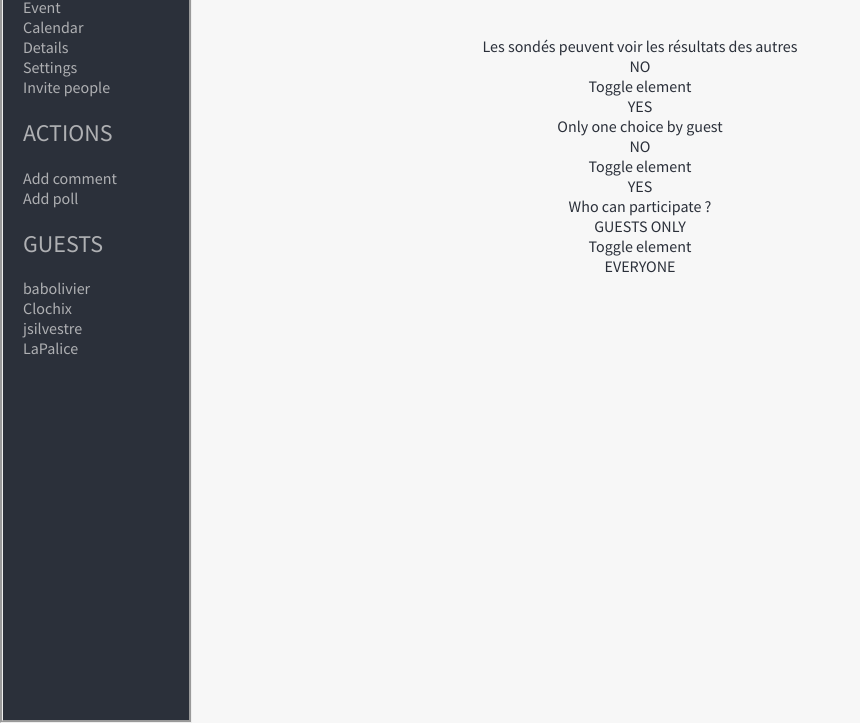
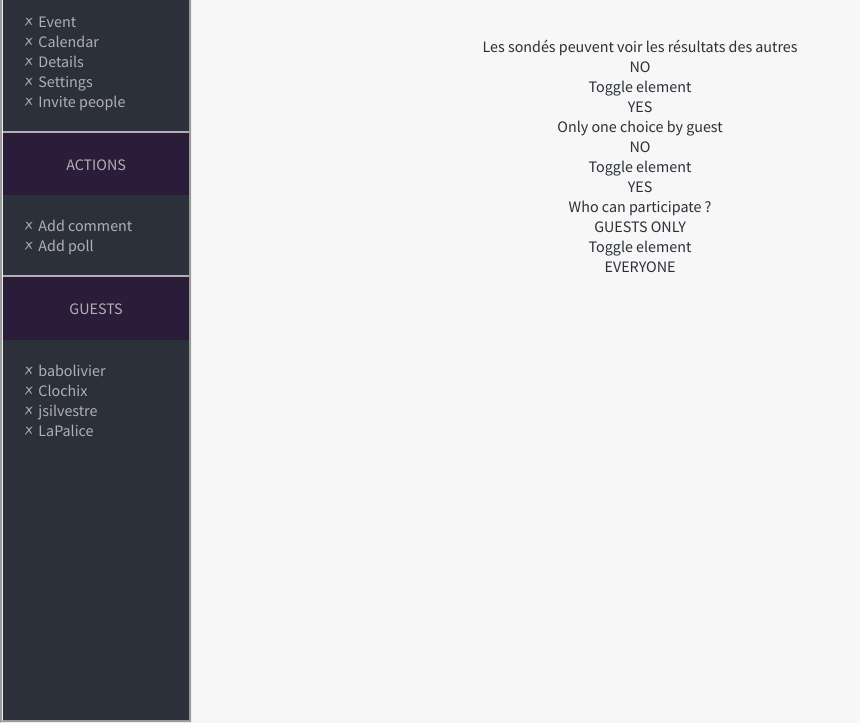
Before and after one commit to LaPalice/Cozy-planner, a website: page Cozy-planner Settings.html in a window 1280 px wide. Shown: the part 77-800 px from the top of the page, without its empty margins (0-860 px from the left). Drawn offline with Linux system fonts and the light colour scheme.

Commit message:
Changed menu

```diff
--- a/Cozy-planner Settings.html
+++ b/Cozy-planner Settings.html
@@ -9,28 +9,34 @@
 <body id="bodysettings">
 
 	<ul id="menu">
-		<li>
-			<h2>Process</h2>
-		</li>
-		<li>Event</li>
-		<li>Calendar</li>
-		<li>Details</li>
-		<li>Settings</li>
-		<li>Invite people</li>
+			<li class="niv1">
+				<h4>Process</h4>
+			</li>
+			<div class="niv3">
+				<li class="niv2">Event</li>
+				<li class="niv2">Calendar</li>
+				<li class="niv2">Details</li>
+				<li class="niv2">Settings</li>
+				<li class="niv2">Invite people</li>
+			</div>
 
-		<li>
-			<h2>Actions</h2>
-		</li>
-		<li>Add comment</li>
-		<li>Add poll</li>
+			<li class="niv1">
+				<h4>Actions</h4>
+			</li>
+			<div class="niv3">
+				<li class="niv2">Add comment</li>
+				<li class="niv2">Add poll</li>
+			</div>
 
-		<li>
-			<h2>Guests</h2>
-		</li>
-		<li>babolivier</li>
-		<li>Clochix</li>
-		<li>jsilvestre</li>
-		<li>LaPalice</li>
+			<li class="niv1">
+				<h4>Guests</h4>
+			</li>
+			<div class="niv3">
+				<li class="niv2">babolivier</li>
+				<li class="niv2">Clochix</li>
+				<li class="niv2">jsilvestre</li>
+				<li class="niv2">LaPalice</li>
+			</div>
 
 	</ul>
 
--- a/style.css
+++ b/style.css
@@ -139,7 +139,7 @@ h4
 	top:0;
 	bottom:0;
 	min-height: 100%;
-	padding-left: 20px;
+	padding-left: 0px;
 	margin-bottom: auto;
 	margin-top: auto;
 	overflow-y: auto;
@@ -178,7 +178,35 @@ hr
 
 .niv2
 {
-	text-indent: 10px;
+	text-indent: 20px;
+	cursor: pointer;
+}
+
+.niv2:before
+{
+	content: "\1F5F4" "\00A0"
+}
+
+.niv1
+{
+	display: block;
+	background-color: #2b1c3a;
+	width: 100%;
+	margin: 0;
+	padding: 0;
+	left:0;
+	border-top : solid 2px;
+	border-color: #afb0b3;
+	cursor: pointer;
+
+}
+
+.niv3
+{
+	margin-top: 20px;
+	margin-bottom: 20px;
+	text-align: left;
+	text-indent: 50px;
 }
 
 
```
Also changed, not shown: Cozy-planner DateChoice.html (+9 -3 lines), Cozy-planner InvitePeople.html (+26 -20 lines), Cozy-planner MyEvent.html (+11 -5 lines), Cozy-planner TellUsMore.html (+9 -3 lines).
